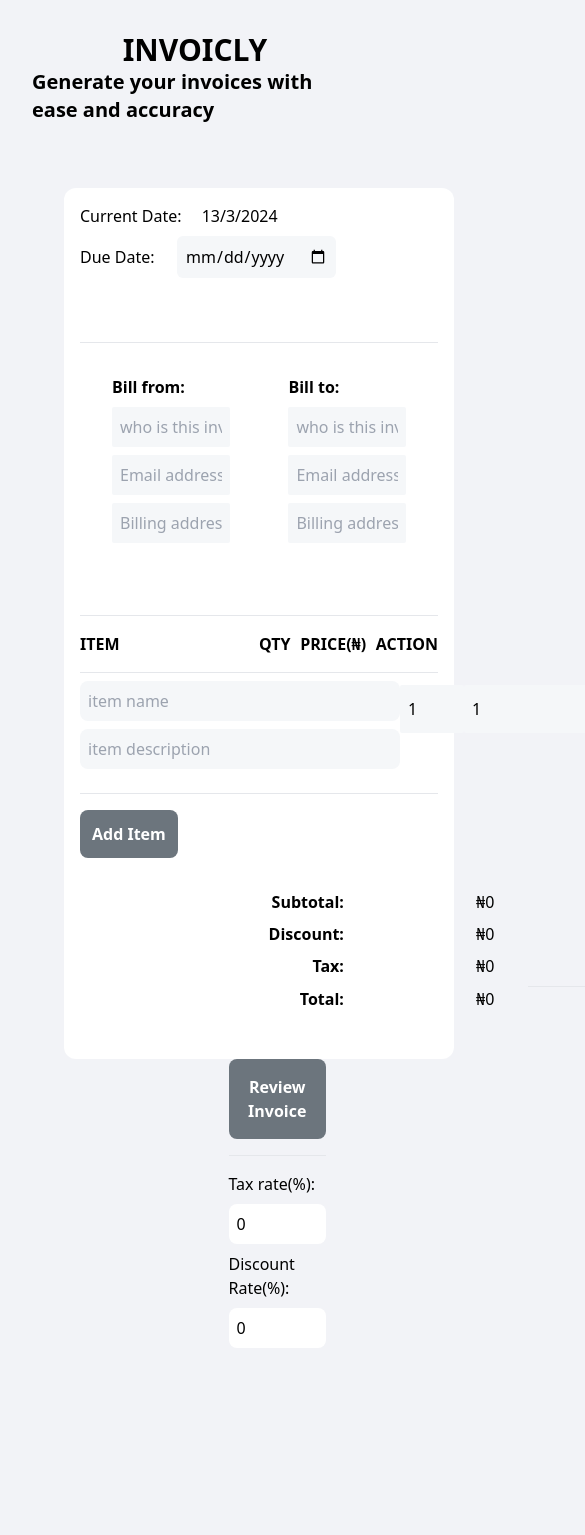
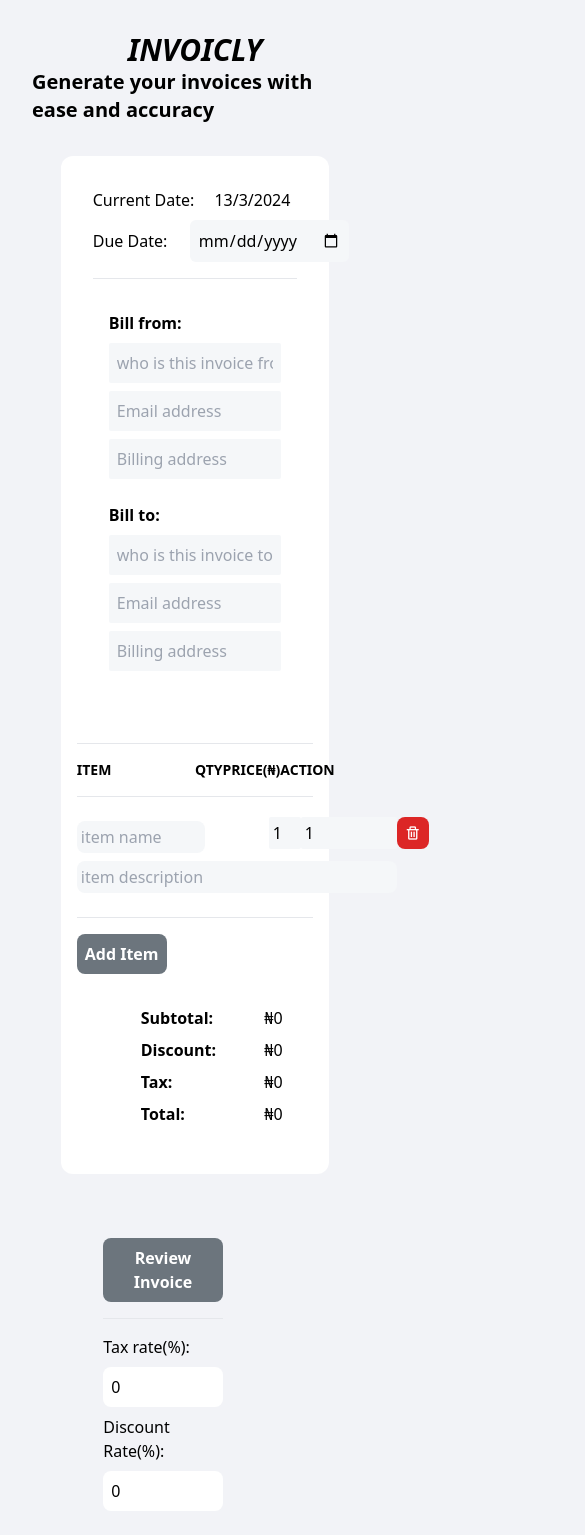
Before and after one commit to Lloyd-the-dev/invoice-generation, a React (Vite) app: page / in a window 390 px wide. Shown: the top 1535 px of the page, 585 px wide, since content can reach past the window. Before the commit the page ends 1123 px from the top, so only its background shows below. Built offline with nearby package versions, Linux system fonts and the light colour scheme.

Commit message:
fully responsive

```diff
--- a/src/App.jsx
+++ b/src/App.jsx
@@ -6,7 +6,7 @@
   return (
     <div className="App">
        <div className="flex flex-col items-center font-bold m-8">
-          <h1 className="text-3xl">INVOICLY</h1>
+          <h1 className="text-3xl italic">INVOICLY</h1>
           <p className="text-xl">Generate your invoices with ease and accuracy</p>
        </div>
        <Home/>
--- a/src/components/Home.jsx
+++ b/src/components/Home.jsx
@@ -74,16 +74,26 @@
     }
     const handleDownloadPDF = () => {
         const modal = document.getElementById('modal-content');
-        const closeButtonHeight = 40;
-        const downloadButtonHeight = 40;
+        const modalStyle = window.getComputedStyle(modal);
+        const modalHeight = parseFloat(modalStyle.height);
+        const modalScrollHeight = modal.scrollHeight;
 
-        html2canvas(modal).then(canvas => {
+        // Temporarily adjust the modal height to match its scrollable content
+        modal.style.height = `${modalScrollHeight}px`;
+
+        html2canvas(modal, { scrollX: 0, scrollY: -window.scrollY }).then(canvas => {
+            // Reset the modal height to its original value
+            modal.style.height = modalStyle.height;
+
+            const pdf = new jsPDF('p', 'px', 'a4');
             const imgData = canvas.toDataURL('image/png');
-          const pdf = new jsPDF();
-          const imgWidth = 210;
-          const imgHeight = (canvas.height - closeButtonHeight - downloadButtonHeight) * imgWidth / canvas.width;
+            const imgWidth = pdf.internal.pageSize.getWidth();
+            const imgHeight = (canvas.height * imgWidth) / canvas.width;
+
             pdf.addImage(imgData, 'PNG', 0, 0, imgWidth, imgHeight);
-          pdf.save('modal.pdf');
+            pdf.save('Invoice.pdf');
+
+            modal.style.height = modalHeight + 'px';
         });
     };
 
@@ -123,25 +133,25 @@
 
 
   return (
-    <div className='sm:flex m-16 sm:justify-around sm:items-start w-full sm:w-4/5'>
+    <div className='md:flex md:flex-row md:m-16 m-4 w-9/10 md:justify-around md:items-start md:w-4/5 flex flex-col items-center'>
         {showModal ? (
         <>
           <div
             id="modal-content"
-            className="justify-center items-center flex overflow-x-hidden overflow-y-auto fixed inset-0 z-50 outline-none focus:outline-none"
+            className={`justify-center items-center flex overflow-x-hidden overflow-y-auto fixed inset-0 transition duration-150 ease-in-out z-50 outline-none focus:outline-none`}
           >
-            <div className="relative w-4/5 my-6 mx-auto max-w-3xl p-16">
+            <div className={`relative w-full md:w-4/5 md:my-6 mx-auto max-w-3xl p-16 mt-32 md:mt-48`}>
               {/*content*/}
               <div className="border-0 rounded-lg shadow-lg relative flex flex-col w-full bg-white outline-none focus:outline-none">
                 {/*header*/}
                 <div className="flex flex-col items-center font-bold m-8">
-                    <h1 className="text-3xl">INVOICLY</h1>
-                    <p className="text-xl">Generate your invoices with ease and accuracy</p>
+                    <h1 className="md:text-3xl text-2xl italic">INVOICLY</h1>
+                    <p className="md:text-xl text-lg">Generate your invoices with ease and accuracy</p>
                 </div>
                 <div className="flex items-start justify-between m-4 p-5 border-b border-solid border-blueGray-200 rounded-t">
 
                   <div className='flex justify-between w-full'>
-                    <h1>{billFrom}</h1>
+                    <h1 className='font-bold'>{billFrom}</h1>
                     <div className='flex flex-col items-center'>
                         <h1>Amount Due:</h1>
                         <h1>{total}</h1>
@@ -156,9 +166,9 @@
                     </span>
                   </button>
                 </div>
-                <div className='flex justify-between w-4/5 m-8 p-4'>
+                <div className='flex justify-between md:w-4/5 md:m-8 w-full p-4'>
                     <div className='flex flex-col items-start'>
-                        <h3 className='font-extrabold'>Billed From:</h3>
+                        <h3 className='font-extrabold '>Billed From:</h3>
                         <p>{billFrom}</p>
                         <p>{billFromEmail}</p>
                         <p>{billFromAddress}</p>
@@ -176,26 +186,27 @@
                 </div>
                 {/*body*/}
 
-                <div className="relative p-6 flex-auto">
-
+                <div className='flex flex-col mt-16 items-start p-2 mx-4'>
                     <hr />
-                  <div className='flex justify-between w-4/5 m-8 mb-0'>
-                    <div className='flex w-3/4 justify-between'>
+                    <div className='flex justify-between w-full mb-0'>
+                        <div className='flex w-2/5 justify-between'>
                             <h1 className='font-extrabold'>QTY</h1>
-                        <h1 className='w-4/5 font-extrabold'>Description</h1> {/* NB: this should be the item name plus the description*/}
+                            <h1 className='font-extrabold'>Description</h1> {/* NB: this should be the item name plus the description*/}
                         </div>
                         <h1 className='font-extrabold'>Amount</h1>
                     </div>
-                </div>
+
                     {items.map((item, index) => (
-                    <div key={index} className='flex justify-between w-4/5 mx-16'>
-                        <div className='flex w-3/5 justify-between'>
+                    <div key={index} className='flex justify-between w-full my-2'>
+                        <div className='flex w-3/4 justify-between'>
                             <p>{item.quantity}</p>
-                            <p>{item.itemName} - {item.itemDescription}</p>
+                            <p className='w-3/4'>{item.itemName} - {item.itemDescription}</p>
                         </div>
                         <p className='mr-4'>{item.price * item.quantity}</p>
                     </div>
                       ))}
+                </div>
+
                 {/*footer*/}
                 <div className="flex items-center justify-end p-6 border-t border-solid border-blueGray-200 rounded-b mt-16">
                   <button
@@ -219,21 +230,21 @@
           <div className="opacity-25 fixed inset-0 z-40 bg-black"></div>
         </>
       ) : null}
-        <div className="bg-white rounded-xl sm:w-3/4  p-4 sm:-ml-80">
+        <div className="bg-white rounded-xl md:w-3/4 w-3/4 p-4 md:-ml-80">
             {/*Upper part of left hand side form*/}
 
-            <div>
+            <div className='m-4'>
                 <h3>Current Date: <span className='ml-4'>{new Date().getDate()}/{new Date().getMonth() + 1}/{new Date().getFullYear()}</span></h3>
                 <div className='flex items-center justify-between w-64 mt-2'>
                     <h3>Due Date: </h3>
                     <input type='date' className='bg-ashy p-2 rounded-md' value={dueDate} onChange={handleDueDateChange} required></input>
                 </div>
-                <hr className='mt-16'/>
+                <hr className='md:mt-16 mt-4'/>
             </div>
             {/* Middle Side*/}
-            <div className='m-8 flex justify-between'>
+            <div className='m-8 md:flex md:flex-row md:justify-between flex flex-col'>
                 {/* Bill Sender */}
-                <form className='flex flex-col w-2/5'>
+                <form className='flex flex-col md:w-2/5'>
                     <h2 className='font-bold mb-2'>Bill from:</h2>
                     <input
                         required
@@ -258,7 +269,7 @@
                     />
                 </form>
                 {/* Bill Recepient */}
-                <form className='flex flex-col w-2/5'>
+                <form className='flex flex-col md:w-2/5 mt-4 md:mt-0'>
                     <h2 className='font-bold mb-2'>Bill to:</h2>
                     <input
                         required
@@ -288,7 +299,7 @@
             <div>
                 <hr className='mb-4 mt-16'/>
                 {/* Item heading */}
-                <div className='flex justify-between'>
+                <div className='flex justify-between text-sm md:text-lg'>
                     <h1 className='font-bold'>ITEM</h1>
                     <div className='flex justify-between w-1/2'>
                         <h1 className='font-bold'>QTY</h1>
@@ -299,28 +310,28 @@
                 <hr className='mt-4'/>
                 {items.map((item, index) => (
                 <div key={index} className='flex justify-between items-center'>
-                    <div className='flex flex-col items-center mt-2'>
+                    <div className='flex flex-col items-start md:mt-2 mt-6'>
                         <input
                             type="text"
                             placeholder='item name'
-                            className=' bg-ashy p-2 rounded-lg mb-2 w-80'
+                            className=' bg-ashy md:p-2 p-1 rounded-lg mb-2 md:w-80 w-32'
                             value={item.itemName}
                             onChange={(e) => handleItemChange(index, 'itemName', e.target.value)}
                         />
                         <input
                             type="text"
                             placeholder='item description'
-                            className='bg-ashy p-2 rounded-lg mb-2 w-80'
+                            className='bg-ashy md:p-2 p-1 rounded-lg mb-2 md:w-80 w-80'
                             value={item.itemDescription}
                             onChange={(e) => handleItemChange(index, 'itemDescription', e.target.value)}
                         />
                     </div>
-                    <div className='flex justify-between w-1/2 -mt-8'>
+                    <div className='flex justify-between w-1/2 -mt-8 md:ml-0 -ml-32'>
                         {/* Quantity */}
                         <input
                             type="number"
                             placeholder='1'
-                            className='w-16 p-2 rounded-sm bg-ashy'
+                            className='md:w-16 w-8 md:p-2 p-1 rounded-sm bg-ashy'
                             value={item.quantity}
                             onChange={(e) => handleItemChange(index, 'quantity', parseInt(e.target.value))}
                         />
@@ -328,31 +339,39 @@
                         <input
                             type="number"
                             placeholder="1.00"
-                            className='w-32 p-2 rounded-sm bg-ashy'
+                            className='md:w-32 w-24 md:p-2 p-1 rounded-sm bg-ashy'
                             value={item.price}
                             onChange={(e) => handleItemChange(index, 'price', parseFloat(e.target.value))}
                         />
                         {/* Delete Icon */}
                         <i
-                            className='bx bx-trash text-white bg-red-600 p-4 cursor-pointer rounded-lg'
+                            className='bx bx-trash text-white bg-red-600 md:p-4 p-2 cursor-pointer rounded-lg'
                             onClick={() => handleDeleteItem(index)}
                         ></i>
                     </div>
                 </div>
             ))}
                 <hr className='mt-4'/>
-                <button className='rounded-lg bg-darkGray p-3 font-bold text-white mt-4' onClick={handleAddItem}>Add Item</button>
-                <div className='text-right my-8 mx-32 w-4/5'>
-                    <h4 className='font-bold mb-2'>Subtotal: <span className='ml-32 font-normal'>₦{subtotal}</span></h4>
-                    <h4 className='font-bold mb-2'>Discount: <span className='ml-32 font-normal'>₦{discount !== null ? discount : 0}</span></h4>
-                    <h4 className='font-bold mb-2'>Tax: <span className='ml-32 font-normal'>₦{tax !== null ? tax : 0}</span></h4>
-                    <hr className='w-1/2 ml-80'/>
-                    <h4 className='font-bold'>Total: <span className='ml-32 font-normal'>₦{total !== null ? total : 0}</span></h4>
+                <button className='rounded-lg bg-darkGray md:p-3 p-2 font-bold text-white mt-4' onClick={handleAddItem}>Add Item</button>
+                <div className='w-3/5 flex justify-between md:w-1/3 md:my-4 md:mx-96 my-8 mx-16'>
+                    <div className='flex flex-col items-start'>
+                        <h4 className='font-bold mb-2'>Subtotal:</h4>
+                        <h4 className='font-bold mb-2'>Discount:</h4>
+                        <h4 className='font-bold mb-2'>Tax:</h4>
+                        {/* <hr className='w-3/5 ml-48 md:ml-80'/> */}
+                        <h4 className='font-bold text-left'>Total:</h4>
+                    </div>
+                    <div className='flex flex-col items-end'>
+                        <h4 className='mb-2'>₦{subtotal}</h4>
+                        <h4 className='mb-2'>₦{discount !== null ? discount : 0}</h4>
+                        <h4 className='mb-2'>₦{tax !== null ? tax : 0}</h4>
+                        <h4>₦{total !== null ? total : 0}</h4>
                     </div>
                     </div>
             </div>
-        <div className="w-1/4 fixed right-0 mr-16">
-            <button className='bg-darkGray p-4 text-white rounded-lg font-bold w-full' onClick={handleSubmit}>Review Invoice</button>
+        </div>
+        <div className="md:w-1/4 w-1/3 md:fixed md:right-0 mr-16 md:mt-0 mt-16">
+            <button className='bg-darkGray md:p-4 p-2 text-white rounded-lg font-bold w-full transition-all delay-150 ease-in-out' onClick={handleSubmit}>Review Invoice</button>
             <hr className='m-4 w-full -ml-0'/>
             <form>
                 <p>Tax rate(%):</p>
```
Also changed, not shown: public/assets/invoice-generator.png (added). Lines whose indentation alone changed are shown as unchanged.
